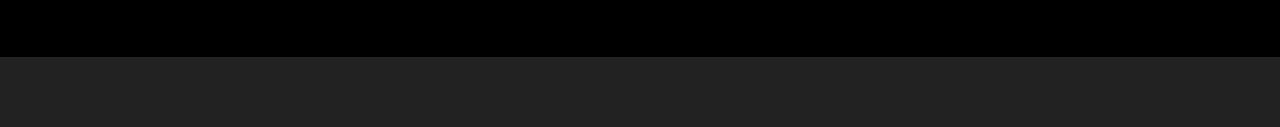
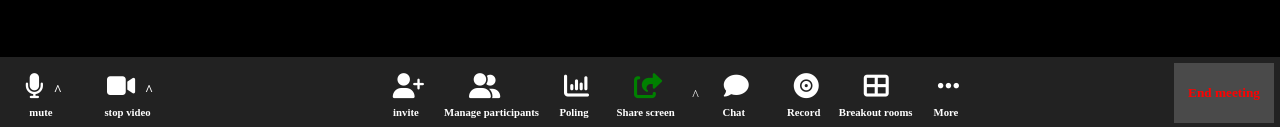
Before and after one commit to tinotringali/html-css-zoom, a plain HTML site: page index.html in a window 1280 px wide. Shown: the part 673-800 px from the top of the page. Drawn offline with Linux system fonts and the light colour scheme.

Commit message:
aggiunto footer

```diff
--- a/css/style.css
+++ b/css/style.css
@@ -55,11 +55,6 @@ header{
     width: 25px;
 }
 
-
-footer{
-    height: 70px;
-    background-color: #222222;
-}
 /*
 _______
 main
@@ -103,3 +98,44 @@ _______
 footer
 _______
  */
+ footer{
+    height: 70px;
+    background-color: #222222;
+}
+ .nav-footer{
+    justify-content: space-between;
+    color: white;
+ }
+
+ .icon{
+    font-size: 25px;
+    margin: 10px 20px 0px 25px;
+ }
+
+ .icon.green{
+    color: green;
+ }
+
+ .row-up{
+    margin-left: 10px;
+    font-size: 14px;
+ }
+
+ .row-up,.bottom{
+    margin-top: 25px;
+ }
+
+ h6{
+    text-align: center;
+    margin-top: 7px;
+ }
+
+
+ h5{
+    color: red;
+    background-color: #4a4a4a;
+    height: 60px;
+    width: 100px;
+    text-align: center;
+    line-height: 60px;
+ }
--- a/index.html
+++ b/index.html
@@ -131,7 +131,62 @@
     <!-- fine main -->
     <!-- inizio footer -->
     <footer>
-
+        <nav class="nav-footer row">
+            <!-- section 1 -->
+            <section class="right-footer row">
+                <div>
+                    <i class="fa-solid fa-microphone icon"><span class="row-up">&#94;</span></i>
+                    <h6>mute</h6>
+                </div>
+                <div>
+                    <i class="fa-solid fa-video icon"><span class="row-up">&#94;</span></i>
+                    <h6>stop video</h6>
+                </div>
+            </section>
+             <!-- section 1 -->
+              <!-- section 2-->
+            <section class="right-footer row">
+                <div>
+                    <i class="fa-solid fa-user-plus icon"></i>
+                    <h6>invite</h6>
+                </div>
+                <div>
+                    <i class="fa-solid fa-user-group icon"></i>
+                    <h6>Manage participants</h6>
+                </div>
+                <div>
+                    <i class="fa-solid fa-chart-column icon"></i>
+                    <h6>Poling</h6>
+                </div>
+                <div>
+                    <i class="fa-solid fa-share-from-square icon green"></i>
+                    <h6>Share screen</h6>
+                </div>
+                <span class="row-up bottom">&#94;</span>
+                <div>
+                    <i class="fa-solid fa-comment icon"></i>
+                    <h6>Chat</h6>
+                </div>
+                <div>
+                    <i class="fa-solid fa-record-vinyl icon"></i>
+                    <h6>Record</h6>
+                </div>
+                <div>
+                    <i class="fa-solid fa-table-cells-large icon"></i>
+                    <h6>Breakout rooms</h6>
+                </div>
+                <div>
+                    <i class="fa-solid fa-ellipsis icon"></i>
+                    <h6>More</h6>
+                </div>
+            </section>
+             <!-- section 2-->
+             <!-- section 3-->
+            <section class="right-footer row">
+                <div><h5>End meeting</h5></div>
+            </section>
+             <!-- section 3-->
+       </nav>
     </footer>
     <!-- fine main -->
 </body>
```
